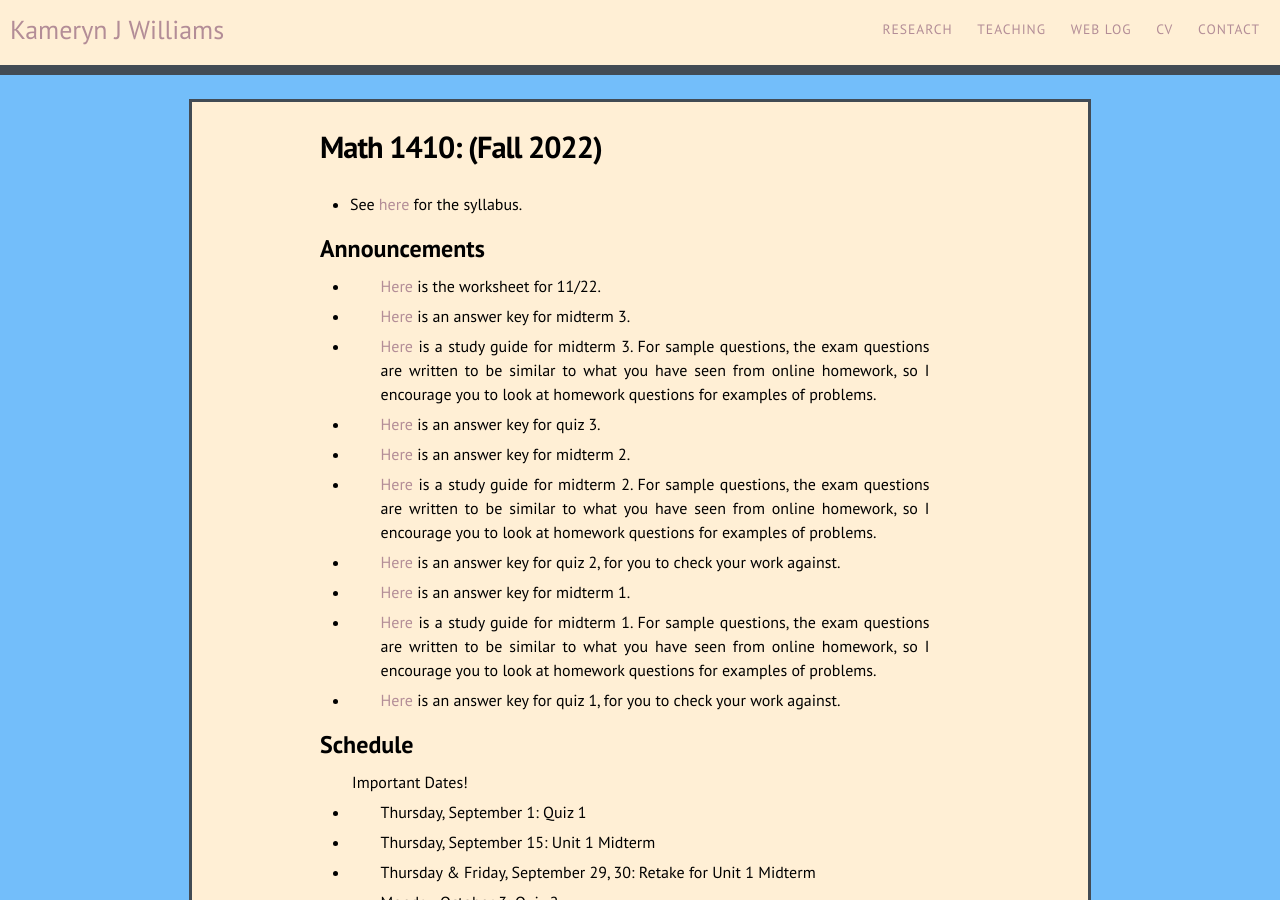
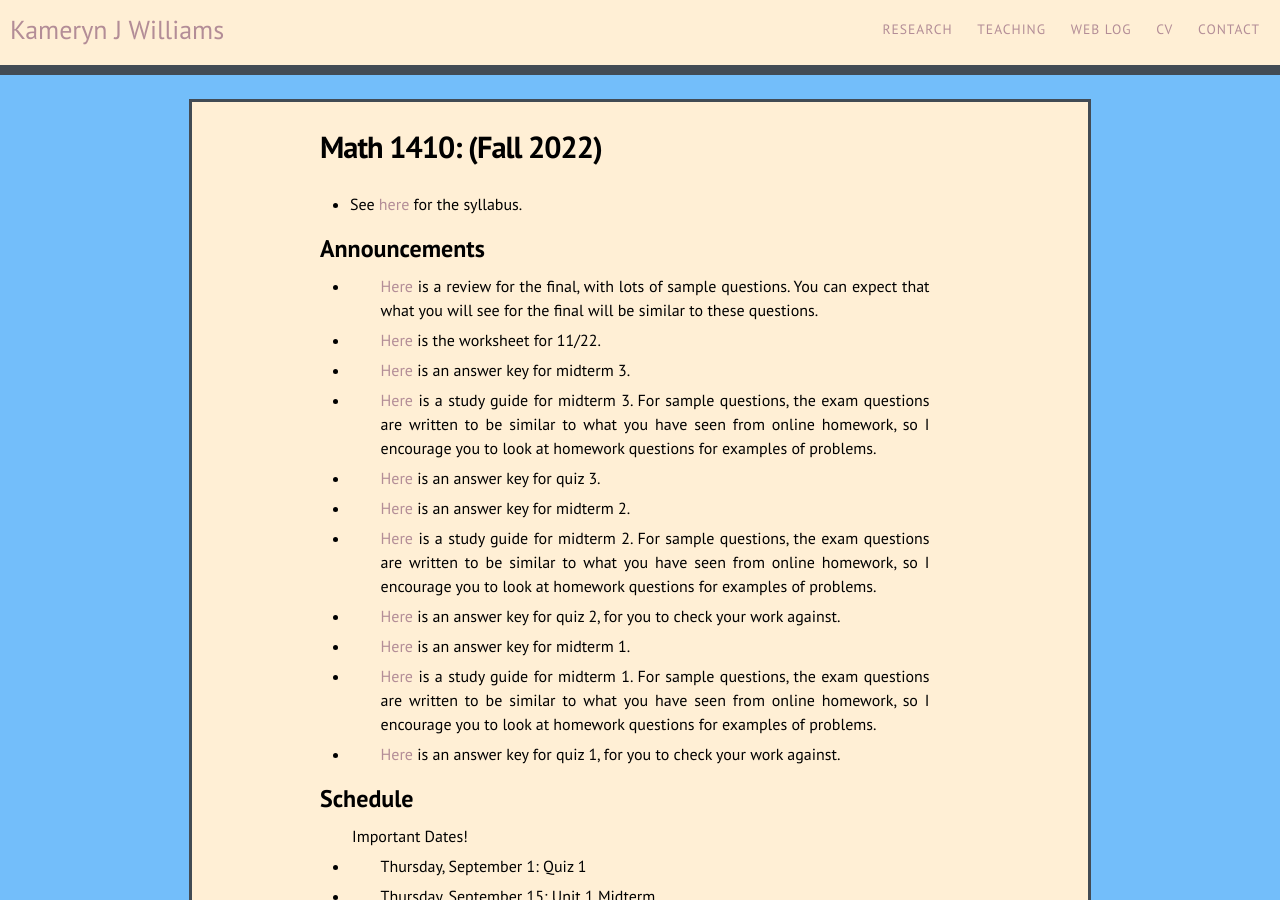
Before and after one commit to kamerynjw/kamerynjw.github.io, a Jekyll site: the page built from teaching/2022/math1410.md, in a window 1280 px wide and 900 px high. Built offline with Jekyll 4.4.1, drawn with Linux system fonts in a browser that asks for light colours; nearby versions of some CDN libraries.

Commit message:
new final guide

```diff
--- a/teaching/2022/math1410.md
+++ b/teaching/2022/math1410.md
@@ -10,6 +10,8 @@ permalink: /teaching/2022/math1410/
 
 Announcements
 -------------
+
+* [Here]({{ page.url }}final-review.pdf) is a review for the final, with lots of sample questions. You can expect that what you will see for the final will be similar to these questions.
 
 * [Here]({{ page.url }}ws.pdf) is the worksheet for 11/22.
 
```
Also changed, not shown: 1 other file.
